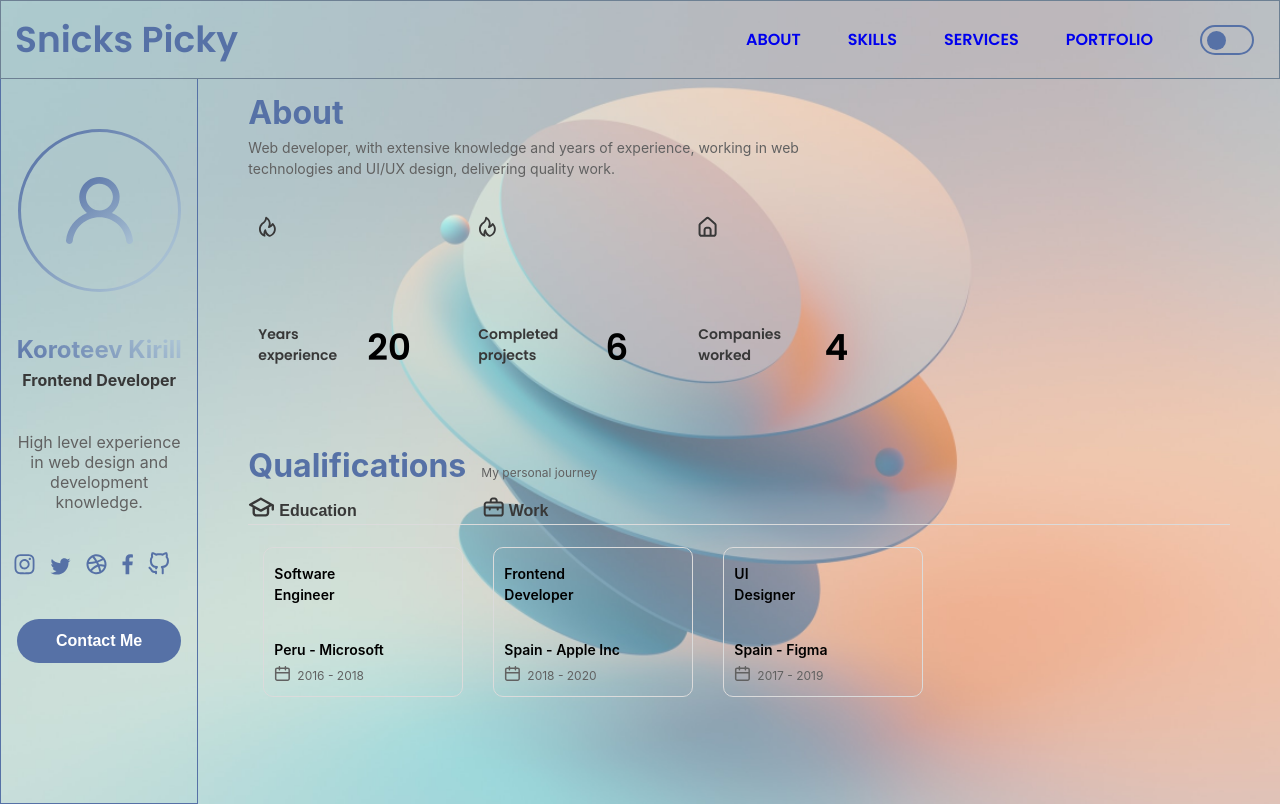
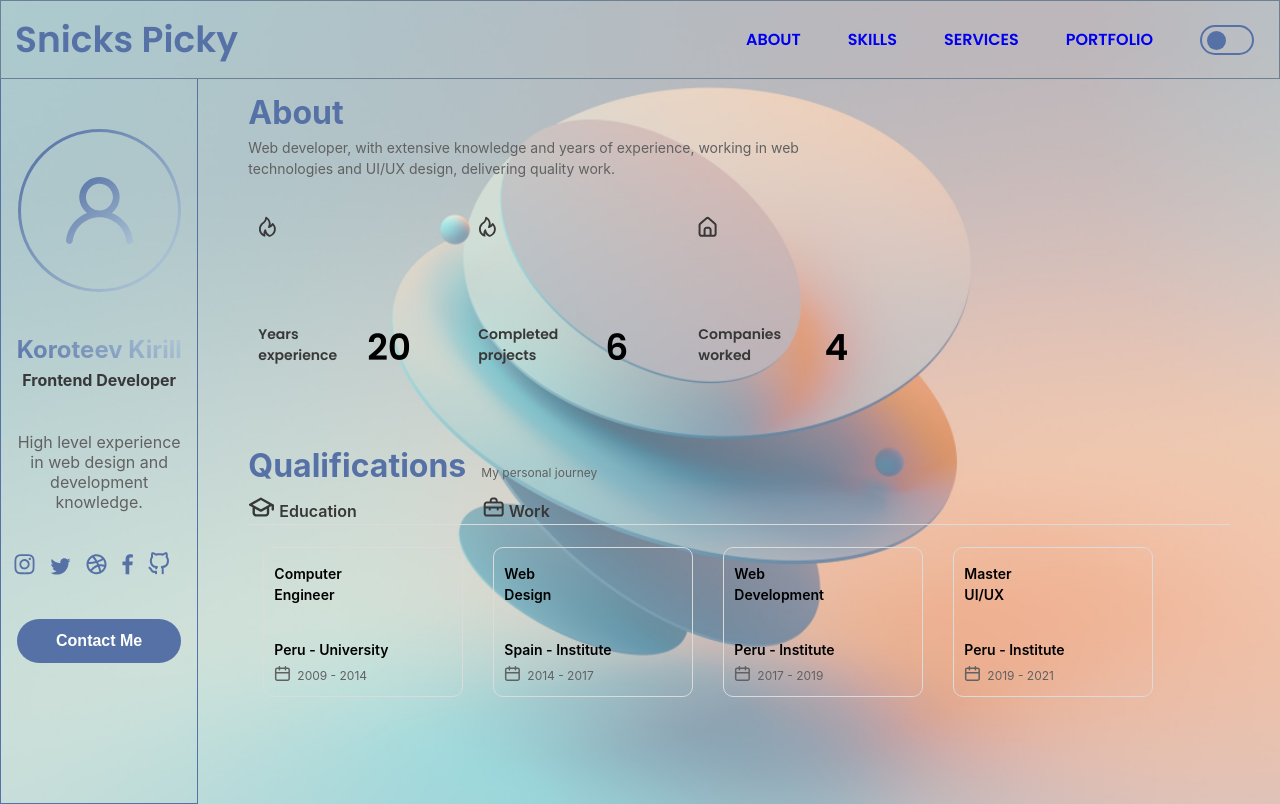
Before and after one commit to korotkir/korotkir.github.io, a React (Create React App) app: page /portfolio/main in a window 1280 px wide. Built offline with nearby package versions, Linux system fonts and the light colour scheme.

Commit message:
added tabs

```diff
--- a/package.json
+++ b/package.json
@@ -9,6 +9,7 @@
     "react": "^18.0.0",
     "react-dom": "^18.0.0",
     "react-scripts": "5.0.1",
+    "react-tabs": "^5.1.0",
     "react-transition-group": "^4.4.2",
     "web-vitals": "^2.1.4"
   },
--- a/src/components/Qualifications/Qualifications.css
+++ b/src/components/Qualifications/Qualifications.css
@@ -26,6 +26,7 @@
 
 .Tabs__button {
   display: flex;
+  cursor: pointer;
   height: 100%;
   align-items: end;
   color: #383838;
@@ -60,8 +61,4 @@ hr {
   flex-direction: row;
 }
 
-.Tabs__education {
-  display: none;
-}
-
 /*# sourceMappingURL=Qualifications.css.map */
--- a/src/components/Qualifications/Qualifications.js
+++ b/src/components/Qualifications/Qualifications.js
@@ -2,7 +2,8 @@ import './Qualifications.css'
 import {ReactComponent as Work} from '../UI/Icons/work.svg'
 import {ReactComponent as Educations} from '../UI/Icons/educations.svg'
 import JobCard from '../UI/Cards/JobCard/JobCard'
-import {useState} from 'react'
+import { Tab, Tabs, TabList, TabPanel } from 'react-tabs';
+//import 'react-tabs/style/react-tabs.css';
 
 const Qualifications = (props) => {
   return (
@@ -12,26 +13,27 @@ const Qualifications = (props) => {
       <span>My personal journey</span>
     </div>
 
+    <Tabs className="Tabs">
+      <TabList className="Tabs__header">
 
-    <div className="Tabs">
-      <div className="Tabs__header">
-        <button
+        <Tab
           className="Tabs__Education Tabs__button"
         >
           <Educations className="Tabs__icon"/>
           <span className="Tabs__title">Education</span>
-        </button>
-        <button
+        </Tab>
+
+        <Tab
           className="Tabs__Work Tabs__button"
         >
           <Work className="Tabs__icon"/>
           <span className="Tabs__title">Work</span>
-        </button>
-      </div>
+        </Tab>
+
+      </TabList>
       <hr/>
-      <div
-        className="Tabs__education"
-      >
+
+      <TabPanel className="Tabs__education">
         {
           props.education.map((el, i) => {
             return <JobCard
@@ -43,10 +45,8 @@ const Qualifications = (props) => {
             />
           })
         }
-      </div>
-      <div
-        className="Tabs__work"
-      >
+      </TabPanel>
+      <TabPanel className="Tabs__work">
         {
           props.work.map((el, i) => {
             return <JobCard
@@ -58,8 +58,9 @@ const Qualifications = (props) => {
             />
           })
         }
-      </div>
-    </div>
+      </TabPanel>
+
+    </Tabs>
 
 
   </section>
--- a/src/components/Qualifications/Qualifications.sass
+++ b/src/components/Qualifications/Qualifications.sass
@@ -22,6 +22,7 @@
 
 .Tabs__button
   display: flex
+  cursor: pointer
   height: 100%
   align-items: end
   color: #383838
@@ -51,6 +52,3 @@ hr
 .Tabs__work, .Tabs__education
   display: flex
   flex-direction: row
-
-.Tabs__education
-  display: none
```
Also changed, not shown: 2 other files (tests, documents, lock files or other folders).
